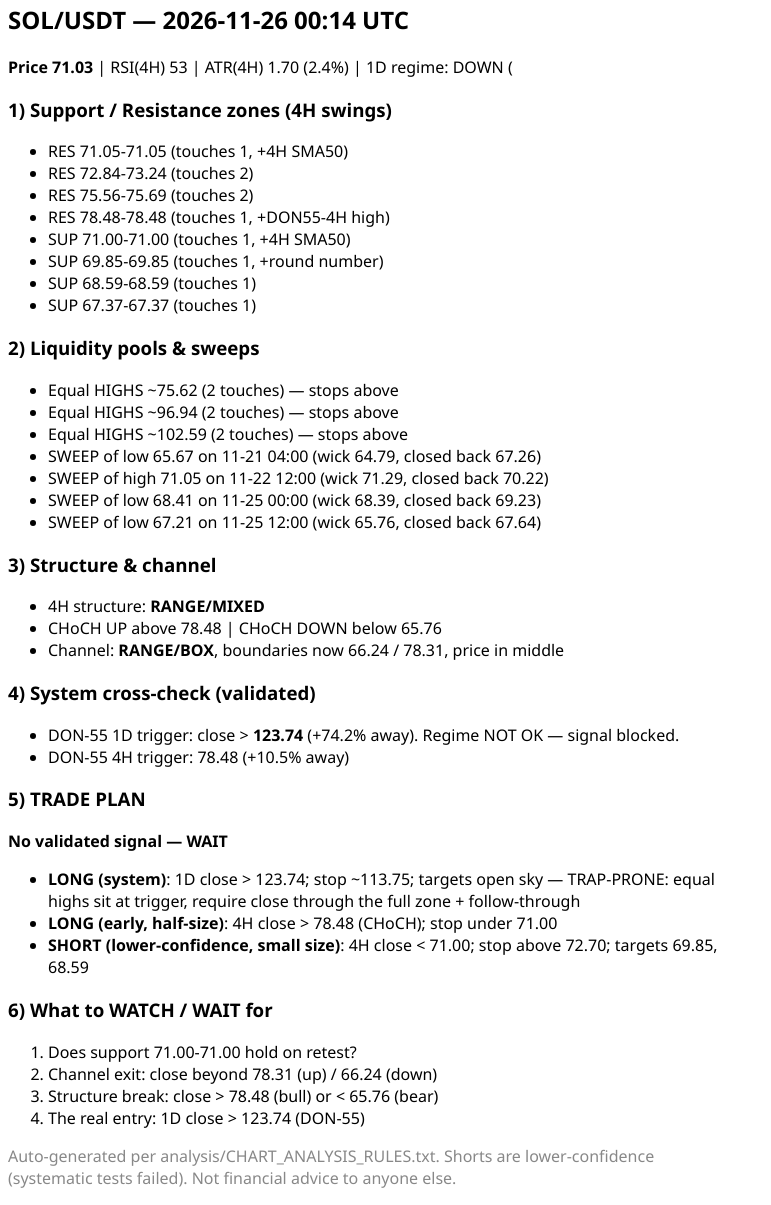
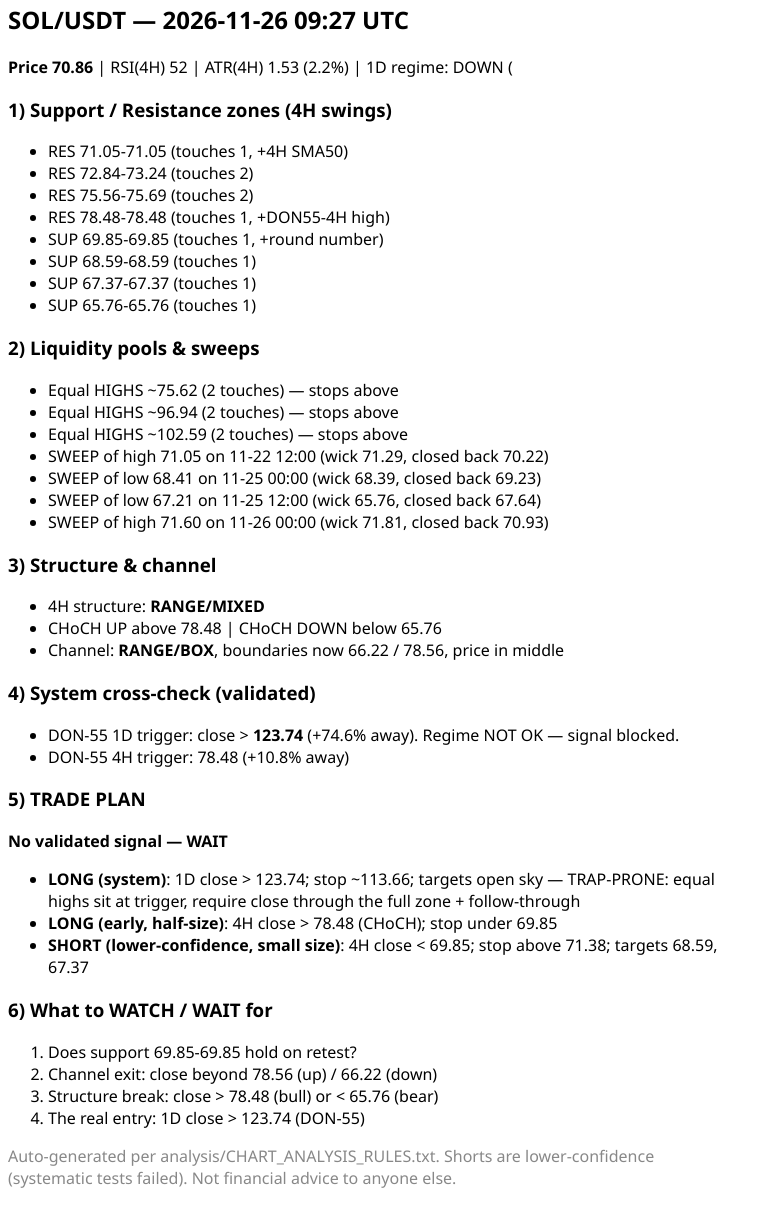
Before and after one commit to Bilalgpt/trade-analysis, a plain HTML site: page docs/analysis_v2.html in a window 1280 px wide. Shown: the part 5-1210 px from the top of the page, without its empty margins (0-771 px from the left). Drawn offline with Linux system fonts and the light colour scheme.

Commit message:
report: hourly analysis 2026-11-26 09:27 UTC

```diff
--- a/docs/analysis_v2.html
+++ b/docs/analysis_v2.html
@@ -1,41 +1,41 @@
-<html><body style='font-family:Segoe UI,Arial,sans-serif;max-width:720px'><h2>SOL/USDT — 2026-11-26 00:14 UTC</h2>
-<p><b>Price 71.03</b> | RSI(4H) 53 | ATR(4H) 1.70 (2.4%) | 1D regime: DOWN (<SMA200)</p>
+<html><body style='font-family:Segoe UI,Arial,sans-serif;max-width:720px'><h2>SOL/USDT — 2026-11-26 09:27 UTC</h2>
+<p><b>Price 70.86</b> | RSI(4H) 52 | ATR(4H) 1.53 (2.2%) | 1D regime: DOWN (<SMA200)</p>
 <h3>1) Support / Resistance zones (4H swings)</h3><ul>
 <li>RES 71.05-71.05 (touches 1, +4H SMA50)</li>
 <li>RES 72.84-73.24 (touches 2)</li>
 <li>RES 75.56-75.69 (touches 2)</li>
 <li>RES 78.48-78.48 (touches 1, +DON55-4H high)</li>
-<li>SUP 71.00-71.00 (touches 1, +4H SMA50)</li>
 <li>SUP 69.85-69.85 (touches 1, +round number)</li>
 <li>SUP 68.59-68.59 (touches 1)</li>
 <li>SUP 67.37-67.37 (touches 1)</li>
+<li>SUP 65.76-65.76 (touches 1)</li>
 </ul>
 <h3>2) Liquidity pools & sweeps</h3><ul>
 <li>Equal HIGHS ~75.62 (2 touches) — stops above</li>
 <li>Equal HIGHS ~96.94 (2 touches) — stops above</li>
 <li>Equal HIGHS ~102.59 (2 touches) — stops above</li>
-<li>SWEEP of low 65.67 on 11-21 04:00 (wick 64.79, closed back 67.26)</li>
 <li>SWEEP of high 71.05 on 11-22 12:00 (wick 71.29, closed back 70.22)</li>
 <li>SWEEP of low 68.41 on 11-25 00:00 (wick 68.39, closed back 69.23)</li>
 <li>SWEEP of low 67.21 on 11-25 12:00 (wick 65.76, closed back 67.64)</li>
+<li>SWEEP of high 71.60 on 11-26 00:00 (wick 71.81, closed back 70.93)</li>
 </ul>
 <h3>3) Structure & channel</h3><ul><li>4H structure: <b>RANGE/MIXED</b></li>
 <li>CHoCH UP above 78.48 | CHoCH DOWN below 65.76</li>
-<li>Channel: <b>RANGE/BOX</b>, boundaries now 66.24 / 78.31, price in middle</li>
+<li>Channel: <b>RANGE/BOX</b>, boundaries now 66.22 / 78.56, price in middle</li>
 </ul>
 <h3>4) System cross-check (validated)</h3><ul>
-<li>DON-55 1D trigger: close &gt; <b>123.74</b> (+74.2% away). Regime NOT OK — signal blocked.</li>
-<li>DON-55 4H trigger: 78.48 (+10.5% away)</li></ul>
+<li>DON-55 1D trigger: close &gt; <b>123.74</b> (+74.6% away). Regime NOT OK — signal blocked.</li>
+<li>DON-55 4H trigger: 78.48 (+10.8% away)</li></ul>
 <h3>5) TRADE PLAN</h3>
 <p><b>No validated signal — WAIT</b></p>
 <ul>
-<li><b>LONG (system)</b>: 1D close &gt; 123.74; stop ~113.75; targets open sky — TRAP-PRONE: equal highs sit at trigger, require close through the full zone + follow-through</li>
-<li><b>LONG (early, half-size)</b>: 4H close &gt; 78.48 (CHoCH); stop under 71.00</li>
-<li><b>SHORT (lower-confidence, small size)</b>: 4H close &lt; 71.00; stop above 72.70; targets 69.85, 68.59</li>
+<li><b>LONG (system)</b>: 1D close &gt; 123.74; stop ~113.66; targets open sky — TRAP-PRONE: equal highs sit at trigger, require close through the full zone + follow-through</li>
+<li><b>LONG (early, half-size)</b>: 4H close &gt; 78.48 (CHoCH); stop under 69.85</li>
+<li><b>SHORT (lower-confidence, small size)</b>: 4H close &lt; 69.85; stop above 71.38; targets 68.59, 67.37</li>
 </ul>
 <h3>6) What to WATCH / WAIT for</h3><ol>
-<li>Does support 71.00-71.00 hold on retest?</li>
-<li>Channel exit: close beyond 78.31 (up) / 66.24 (down)</li>
+<li>Does support 69.85-69.85 hold on retest?</li>
+<li>Channel exit: close beyond 78.56 (up) / 66.22 (down)</li>
 <li>Structure break: close &gt; 78.48 (bull) or &lt; 65.76 (bear)</li>
 <li>The real entry: 1D close &gt; 123.74 (DON-55)</li></ol>
 <p style='color:#888'>Auto-generated per analysis/CHART_ANALYSIS_RULES.txt. Shorts are lower-confidence (systematic tests failed). Not financial advice to anyone else.</p></body></html>
```
